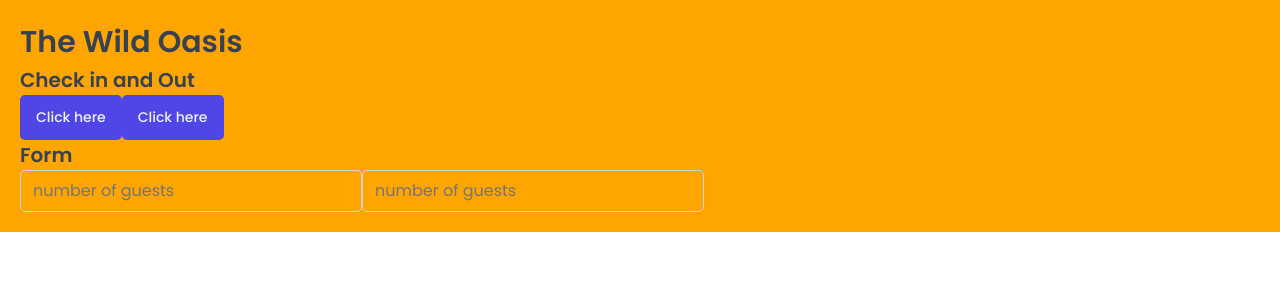
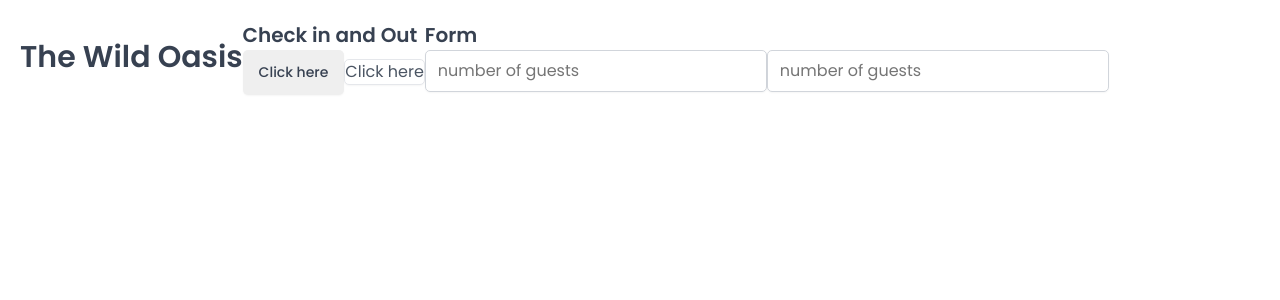
Before and after one commit to gaurav5677/Wild-Oasis, a React (Vite) app in the folder the-wild-oasis/: page / in a window 1280 px wide. Shown: the top 300 px of the page. Built offline with nearby package versions, Linux system fonts and the light colour scheme; a web font is replaced by a local one.

Commit message:
Building more reusable Components

```diff
--- a/the-wild-oasis/src/App.jsx
+++ b/the-wild-oasis/src/App.jsx
@@ -3,9 +3,10 @@
 import Button from "./ui/Button";
 import Input from "./ui/input";
 import Heading from "./ui/Heading";
+import Row from "./ui/Row";
 
 const StyledApp = styled.main`
-  background-color: orange;
+  /* background-color: orange; */
   padding: 20px;
 `;
 function App() {
@@ -13,14 +14,31 @@
     <>
       <GlobalStyles />
       <StyledApp>
-        <Heading as="h1">The Wild Oasis</Heading>
-        <Heading as="h2">Check in and Out</Heading>
-        <Button onClick={() => alert("click in ")}> Click here</Button>
-        <Button onClick={() => alert("click in ")}> Click here</Button>
-        <Heading as="h3">Form</Heading>
+        <Row type="vertical">
+          <Row type="horizontal">
+            <Heading as="h1">The Wild Oasis</Heading>
+            <div>
+              <Heading as="h2">Check in and Out</Heading>
+              <Button onClick={() => alert("click in ")}>Click here</Button>
+              <Button
+                variation="secondary"
+                size="small "
+                onClick={() => alert("click in ")}
+              >
+                Click here
+              </Button>
+            </div>
+          </Row>
 
-        <Input type="number" placeholder="number of guests " />
-        <Input type="number" placeholder="number of guests " />
+          <Row type="vertical">
+            <form>
+              <Heading as="h3">Form</Heading>
+
+              <Input type="number" placeholder="number of guests " />
+              <Input type="number" placeholder="number of guests " />
+            </form>
+          </Row>
+        </Row>
       </StyledApp>
     </>
   );
--- a/the-wild-oasis/src/ui/Button.jsx
+++ b/the-wild-oasis/src/ui/Button.jsx
@@ -1,67 +1,61 @@
-import styled from "styled-components";
+import styled, { css } from "styled-components";
 
-// const sizes = {
-//   small: css`
-//     font-size: 1.2rem;
-//     padding: 0.4rem 0.8rem;
-//     text-transform: uppercase;
-//     font-weight: 600;
-//     text-align: center;
-//   `,
-//   medium: css`
-//     font-size: 1.4rem;
-//     padding: 1.2rem 1.6rem;
-//     font-weight: 500;
-//   `,
-//   large: css`
-//     font-size: 1.6rem;
-//     padding: 1.2rem 2.4rem;
-//     font-weight: 500;
-//   `,
-// };
+const sizes = {
+  small: css`
+    font-size: 1.2rem;
+    padding: 0.4rem 0.8rem;
+    text-transform: uppercase;
+    font-weight: 600;
+    text-align: center;
+  `,
+  medium: css`
+    font-size: 1.4rem;
+    padding: 1.2rem 1.6rem;
+    font-weight: 500;
+  `,
+  large: css`
+    font-size: 1.6rem;
+    padding: 1.2rem 2.4rem;
+    font-weight: 500;
+  `,
+};
 
-// const variations = {
-//   primary: css`
-//     color: var(--color-brand-50);
-//     background-color: var(--color-brand-600);
+const variations = {
+  primary: css`
+    color: var(--color-brand-50);
+    background-color: var(--color-brand-600);
 
-//     &:hover {
-//       background-color: var(--color-brand-700);
-//     }
-//   `,
-//   secondary: css`
-//     color: var(--color-grey-600);
-//     background: var(--color-grey-0);
-//     border: 1px solid var(--color-grey-200);
+    &:hover {
+      background-color: var(--color-brand-700);
+    }
+  `,
+  secondary: css`
+    color: var(--color-grey-600);
+    background: var(--color-grey-0);
+    border: 1px solid var(--color-grey-200);
 
-//     &:hover {
-//       background-color: var(--color-grey-50);
-//     }
-//   `,
-//   danger: css`
-//     color: var(--color-red-100);
-//     background-color: var(--color-red-700);
+    &:hover {
+      background-color: var(--color-grey-50);
+    }
+  `,
+  danger: css`
+    color: var(--color-red-100);
+    background-color: var(--color-red-700);
 
-//     &:hover {
-//       background-color: var(--color-red-800);
-//     }
-//   `,
-// };
+    &:hover {
+      background-color: var(--color-red-800);
+    }
+  `,
+};
 
 const Button = styled.button`
-  font-size: 1.4rem;
-  padding: 1.2rem 1.6rem;
-  font-weight: 500;
   border: none;
   border-radius: var(--border-radius-sm);
-  background-color: var(--color-brand-600);
-  color: var(--color-brand-50);
-  margin: var(--shadow-sm);
-  cursor: pointer;
+  box-shadow: var(--shadow-sm);
 
-  &:hover {
-    background-color: var(--color-brand-700);
-  }
+  ${(props) => sizes[props.size]}
+  ${(props) => variations[props.variation]}
 `;
 
+Button.defaultProps = { variations: "primary", size: "medium" };
 export default Button;
--- /dev/null
+++ b/the-wild-oasis/src/ui/Row.jsx
@@ -0,0 +1,24 @@
+import styled, { css } from "styled-components";
+
+const Row = styled.div`
+  display: flex;
+  ${(props) =>
+    props.type === "horizontal" &&
+    css`
+      justify-content: space-between;
+      align-items: center;
+    `}
+
+  ${(props) =>
+    props.type === "vertical " &&
+    css`
+      justify-content: column;
+      gap: 1.6rem;
+    `}
+`;
+
+Row.defaultProps = {
+  type: "vertical",
+};
+
+export default Row;
```
